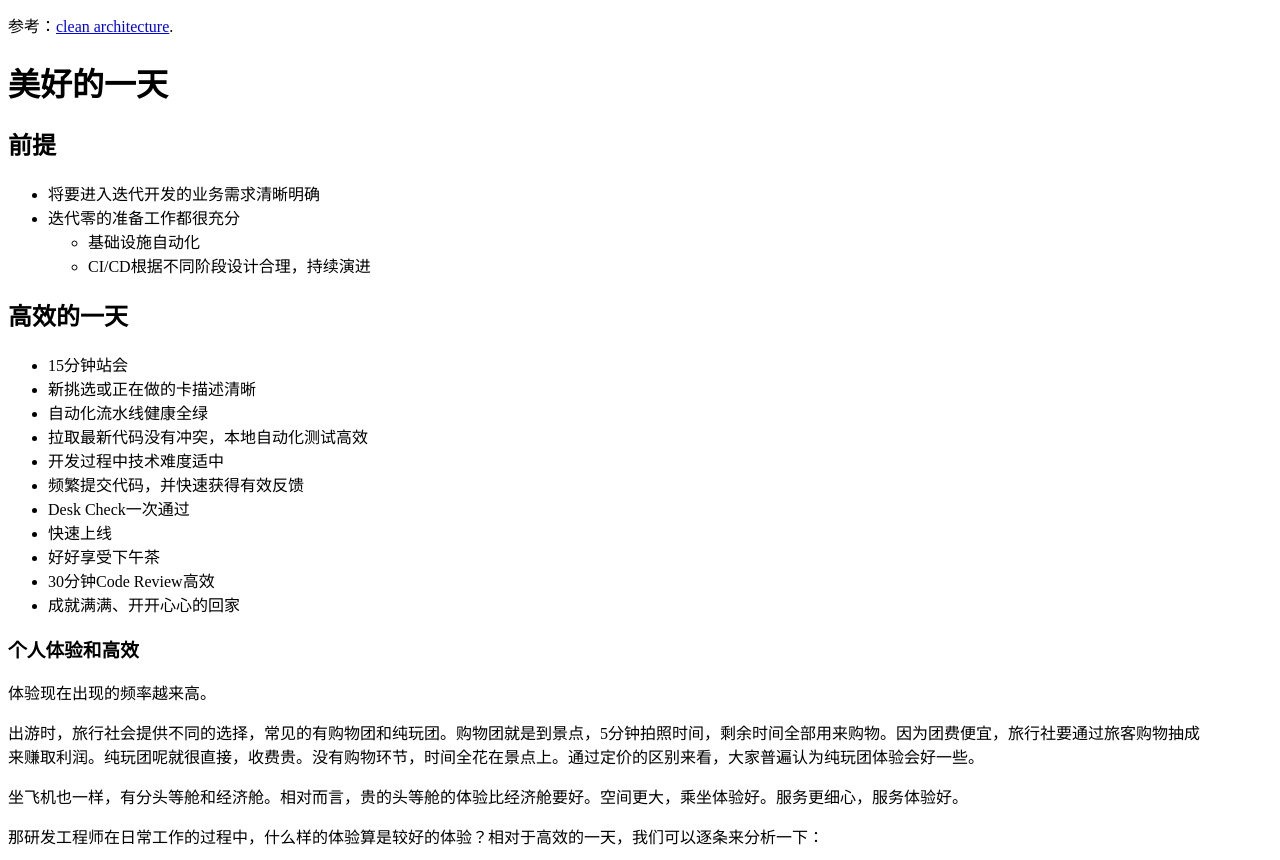
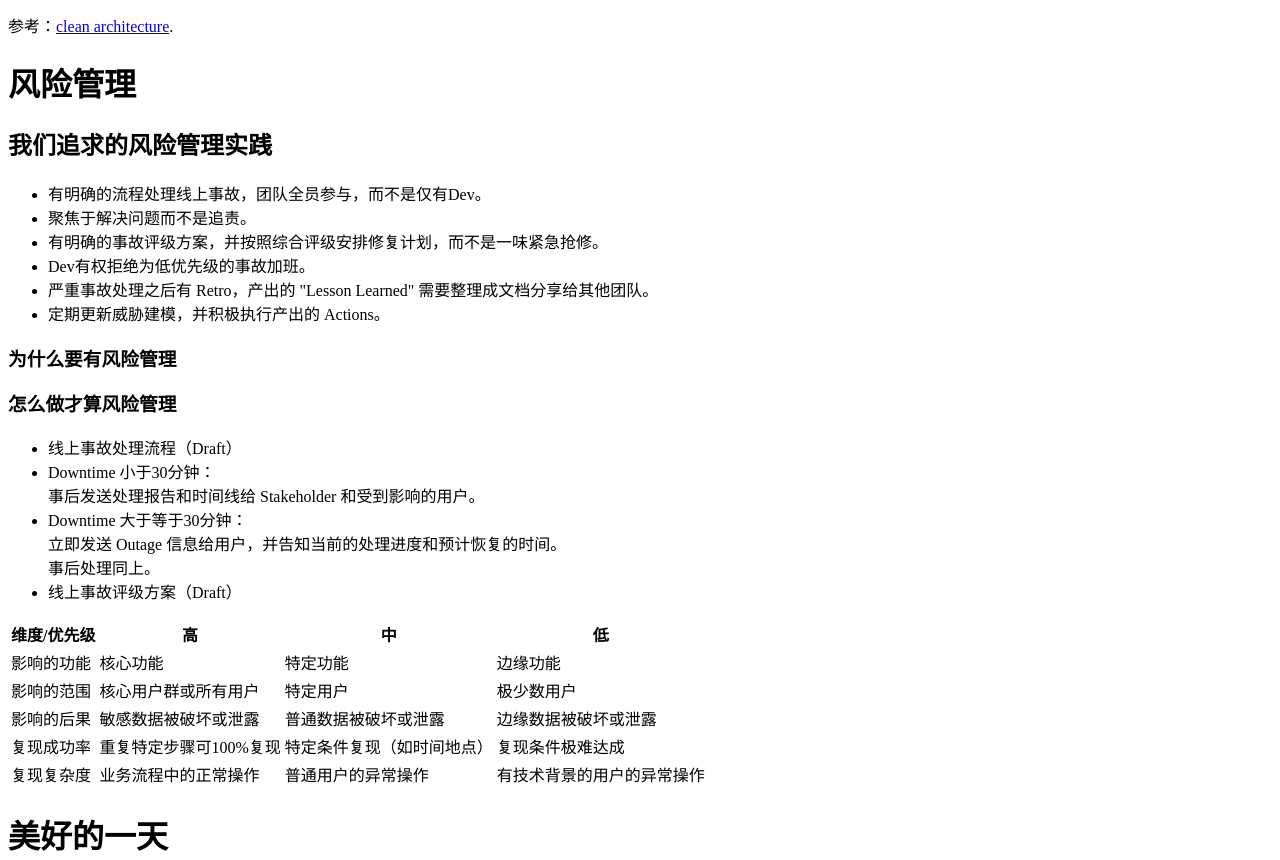
Before and after one commit to topdevexp/home, a plain HTML site: page index.html in a window 1280 px wide. Shown: the part 2251-3111 px from the top of the page. Drawn offline with Linux system fonts and the light colour scheme.

Commit message:
deploy: c869913e1f6dc8e690eb2b6634bab1aaa2082363

```diff
--- a/index.html
+++ b/index.html
@@ -89,6 +89,69 @@
 <h2>如何才能够使架构整洁？</h2>
 <p>TODO</p>
 <p>参考：<a href="https://blog.cleancoder.com/uncle-bob/2012/08/13/the-clean-architecture.html" title="Title">clean architecture</a>.</p>
+<h1>风险管理</h1>
+<h2>我们追求的风险管理实践</h2>
+<ul>
+<li>有明确的流程处理线上事故，团队全员参与，而不是仅有Dev。</li>
+<li>聚焦于解决问题而不是追责。</li>
+<li>有明确的事故评级方案，并按照综合评级安排修复计划，而不是一味紧急抢修。</li>
+<li>Dev有权拒绝为低优先级的事故加班。</li>
+<li>严重事故处理之后有 Retro，产出的 &quot;Lesson Learned&quot; 需要整理成文档分享给其他团队。</li>
+<li>定期更新威胁建模，并积极执行产出的 Actions。</li>
+</ul>
+<h3>为什么要有风险管理</h3>
+<h3>怎么做才算风险管理</h3>
+<ul>
+<li>线上事故处理流程（Draft）</li>
+<li>Downtime 小于30分钟：<br />
+事后发送处理报告和时间线给 Stakeholder 和受到影响的用户。</li>
+<li>Downtime 大于等于30分钟：<br />
+立即发送 Outage 信息给用户，并告知当前的处理进度和预计恢复的时间。<br />
+事后处理同上。</li>
+<li>线上事故评级方案（Draft）</li>
+</ul>
+<table>
+<thead>
+<tr class="header">
+<th>维度/优先级</th>
+<th>高</th>
+<th>中</th>
+<th>低</th>
+</tr>
+</thead>
+<tbody>
+<tr class="odd">
+<td>影响的功能</td>
+<td>核心功能</td>
+<td>特定功能</td>
+<td>边缘功能</td>
+</tr>
+<tr class="even">
+<td>影响的范围</td>
+<td>核心用户群或所有用户</td>
+<td>特定用户</td>
+<td>极少数用户</td>
+</tr>
+<tr class="odd">
+<td>影响的后果</td>
+<td>敏感数据被破坏或泄露</td>
+<td>普通数据被破坏或泄露</td>
+<td>边缘数据被破坏或泄露</td>
+</tr>
+<tr class="even">
+<td>复现成功率</td>
+<td>重复特定步骤可100%复现</td>
+<td>特定条件复现（如时间地点）</td>
+<td>复现条件极难达成</td>
+</tr>
+<tr class="odd">
+<td>复现复杂度</td>
+<td>业务流程中的正常操作</td>
+<td>普通用户的异常操作</td>
+<td>有技术背景的用户的异常操作</td>
+</tr>
+</tbody>
+</table>
 <h1>美好的一天</h1>
 <h2>前提</h2>
 <ul>
```
